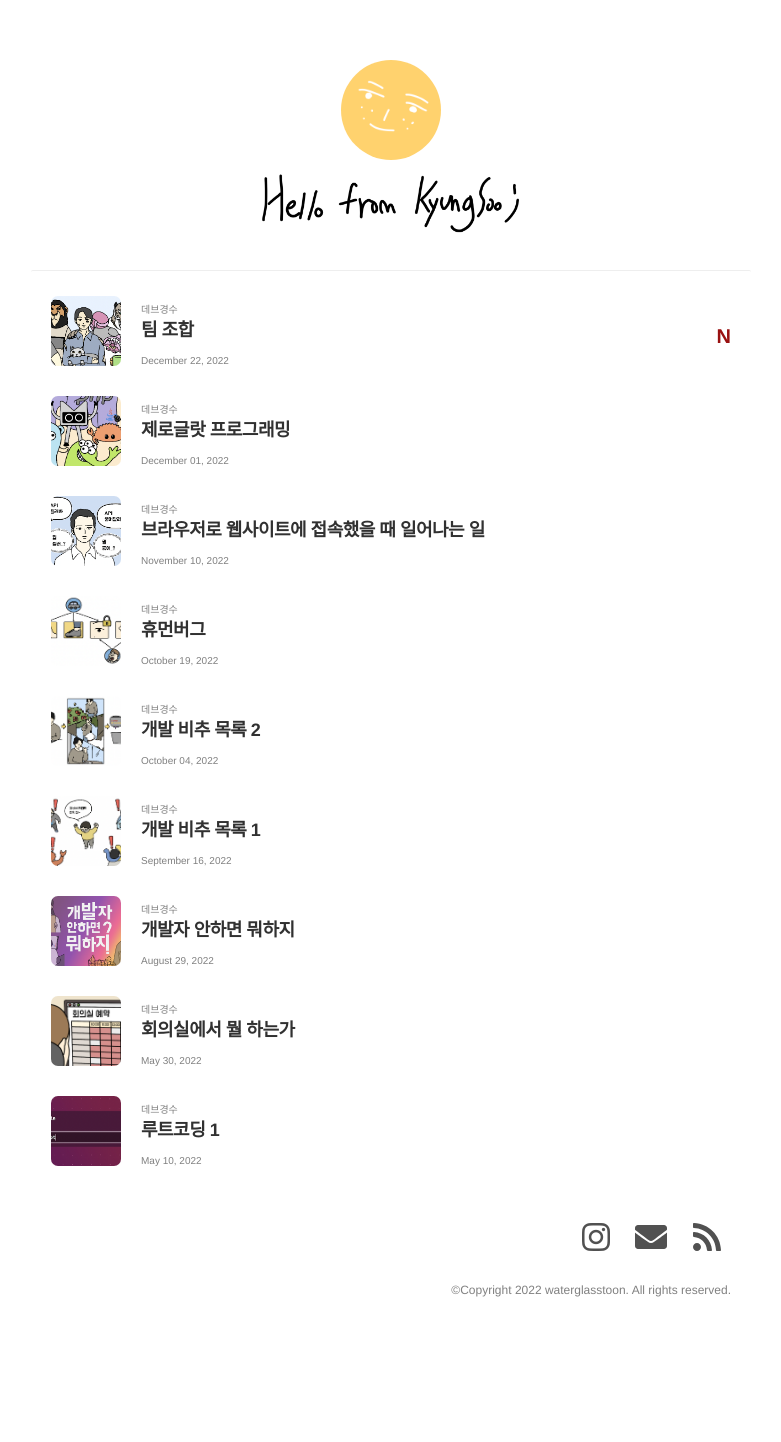
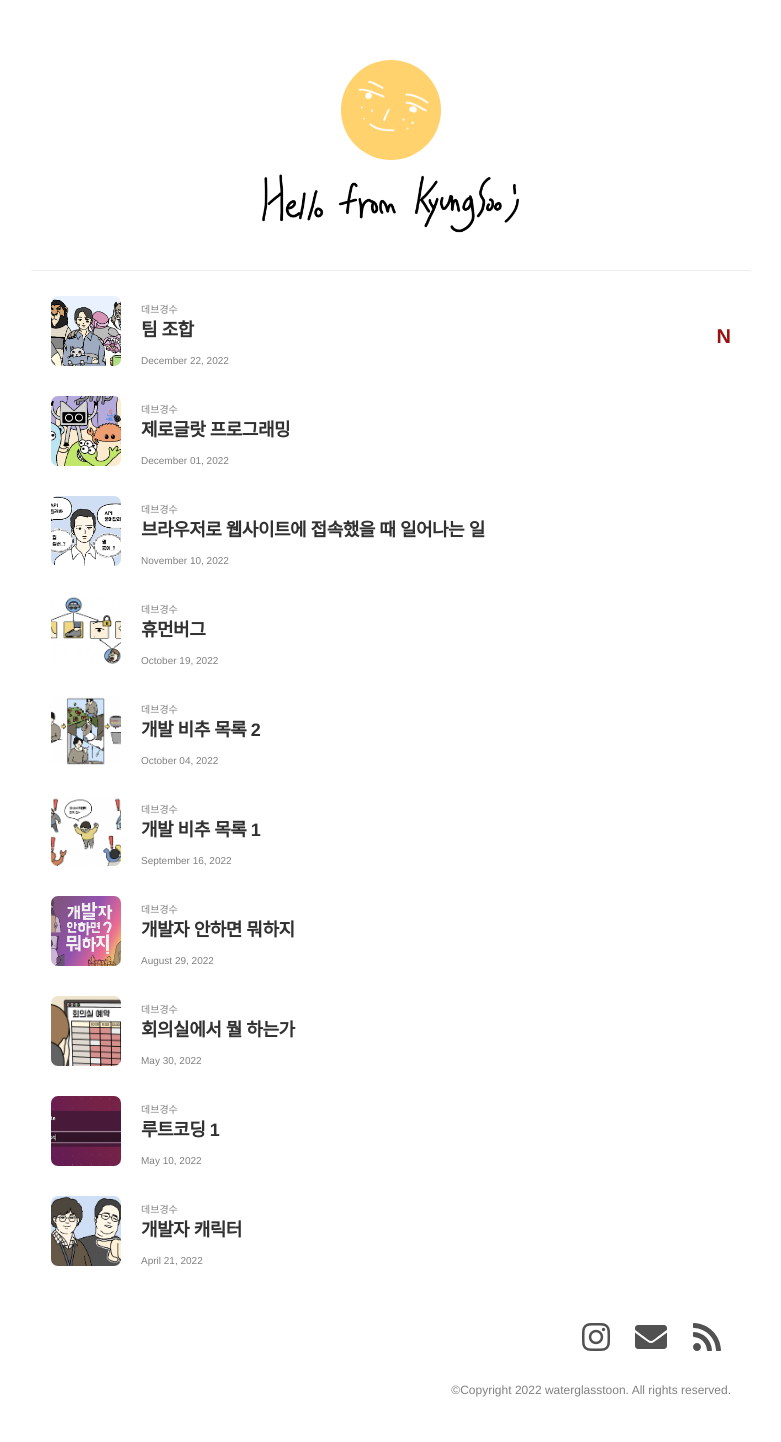
Before and after one commit to waterglasstoon/waterglasstoon.github.io, a Jekyll site: the page built from index.html, in a window 1280 px wide. Shown: the whole page, without its empty margins (249-1030 px from the left). Built offline with Jekyll 4.4.1, drawn with Linux system fonts in a browser that asks for light colours; nearby versions of some CDN libraries; some web fonts are replaced; comment, search, counter and statistics services are not loaded; before the commit the page ends 1342 px from its top, so only the background shows below that.

Commit message:
add cartoon 51

```diff
--- a/_includes/head.html
+++ b/_includes/head.html
@@ -10,7 +10,7 @@
     {% if page.tags %}<meta name="keywords" content="{{ page.tags | join: ', ' }}">{% endif %}
     <meta name="viewport" content="width=device-width">
     <link rel="canonical" href="{{ site.url }}{% if site.permalink contains '.html' %}{{ page.url }}{% else %}{{ page.url | remove:'index.html' | strip_slash }}{% endif %}" />
-    <link rel="shortcut icon" href="favicon.ico" />
+    <link rel="shortcut icon" href="/favicon.ico" />
 
     <meta property="og:title" content="{% if page.title %}{{ page.title }} &#8211; {% endif %}{{ site.name }}">
     <meta property="og:type" content="article">
--- /dev/null
+++ b/_posts/2022-04-21-programmer-character.markdown
@@ -0,0 +1,21 @@
+---
+layout: post
+headTitle: "2022-04-21-programmer-character"
+title:  "개발자 캐릭터"
+thumbnail: "./../images/devkyungsoo/cartoon51/cartoon51_thumbnail.png"
+group: "데브경수"
+nexturl: "/devkyungsoo/2022/05/10/root-coding"
+date:   2022-04-21 21:30:26 +0900
+categories: devkyungsoo
+---
+<img src="/images/devkyungsoo/cartoon51/cartoon51_1.png" width="100%" title="cartoon_image" alt="드라마나 영화에서 개발자 캐릭터들을 볼 때가 있다"/>
+<img src="/images/devkyungsoo/cartoon51/cartoon51_2.png" width="100%" title="cartoon_image" alt="드라마 스타트업에서 개발자들은 체크남방만 입고 나온다"/>
+<img src="/images/devkyungsoo/cartoon51/cartoon51_3.png" width="100%" title="cartoon_image" alt="최양주 팀장과 곽도원 님은 정말 개발자상이다"/>
+<img src="/images/devkyungsoo/cartoon51/cartoon51_4.png" width="100%" title="cartoon_image" alt="보안쪽 개발자는 우리동네 경찰 느낌이다"/>
+<img src="/images/devkyungsoo/cartoon51/cartoon51_5.png" width="100%" title="cartoon_image" alt="영화나 드라마에 나오는 천재해커"/>
+<img src="/images/devkyungsoo/cartoon51/cartoon51_6.png" width="100%" title="cartoon_image" alt="천재해커가 능력을 뽐내는 장면에서 코드가 너무 건전하다"/>
+<img src="/images/devkyungsoo/cartoon51/cartoon51_7.png" width="100%" title="cartoon_image" alt="1타에 10글자가 나오던데 어떻게 하는걸까"/>
+<img src="/images/devkyungsoo/cartoon51/cartoon51_8.png" width="100%" title="cartoon_image" alt="엄청 빨리 개발하는 건 그럴듯하다"/>
+<img src="/images/devkyungsoo/cartoon51/cartoon51_9.png" width="100%" title="cartoon_image" alt="마가렛 해밀턴은 전설이다"/>
+<img src="/images/devkyungsoo/cartoon51/cartoon51_10.png" width="100%" title="cartoon_image" alt="다른 직군의 캐릭터도 있을까"/>
+<img src="/images/devkyungsoo/devkyungsoo_footer.png" width="100%" title="cartoon_image" alt="@waterglasstoon 에도 놀러오세요"/>
--- a/_posts/2022-05-10-root-coding.markdown
+++ b/_posts/2022-05-10-root-coding.markdown
@@ -4,6 +4,7 @@ headTitle: "2022-05-10-root-coding"
 title:  "루트코딩 1"
 thumbnail: "./../images/devkyungsoo/cartoon52/cartoon52_thumbnail.png"
 group: "데브경수"
+prevurl: "/devkyungsoo/2022/04/21/programmer-character"
 nexturl: "/devkyungsoo/2022/05/30/what-they-do-in-meeting-room"
 date:   2022-05-10 21:30:26 +0900
 categories: devkyungsoo
```
Also changed, not shown: images/devkyungsoo/cartoon51/cartoon51_1.png (added), images/devkyungsoo/cartoon51/cartoon51_10.png (added), images/devkyungsoo/cartoon51/cartoon51_2.png (added), images/devkyungsoo/cartoon51/cartoon51_3.png (added), images/devkyungsoo/cartoon51/cartoon51_4.png (added), images/devkyungsoo/cartoon51/cartoon51_5.png (added), images/devkyungsoo/cartoon51/cartoon51_6.png (added), images/devkyungsoo/cartoon51/cartoon51_7.png (added), images/devkyungsoo/cartoon51/cartoon51_8.png (added), images/devkyungsoo/cartoon51/cartoon51_9.png (added), images/devkyungsoo/cartoon51/cartoon51_thumbnail.png (added).
